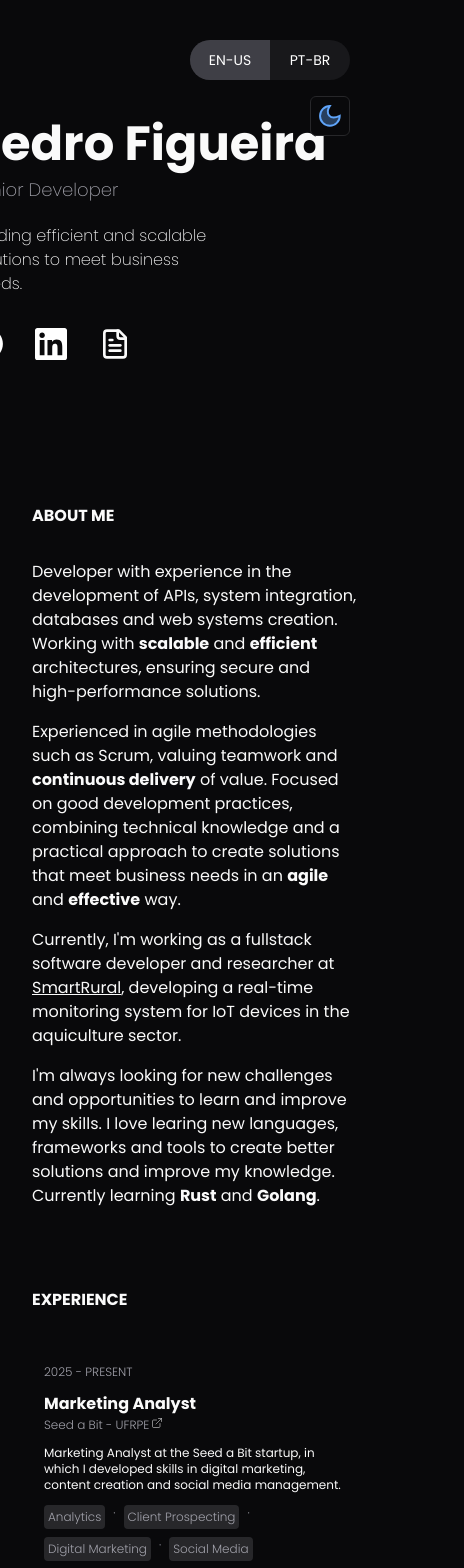
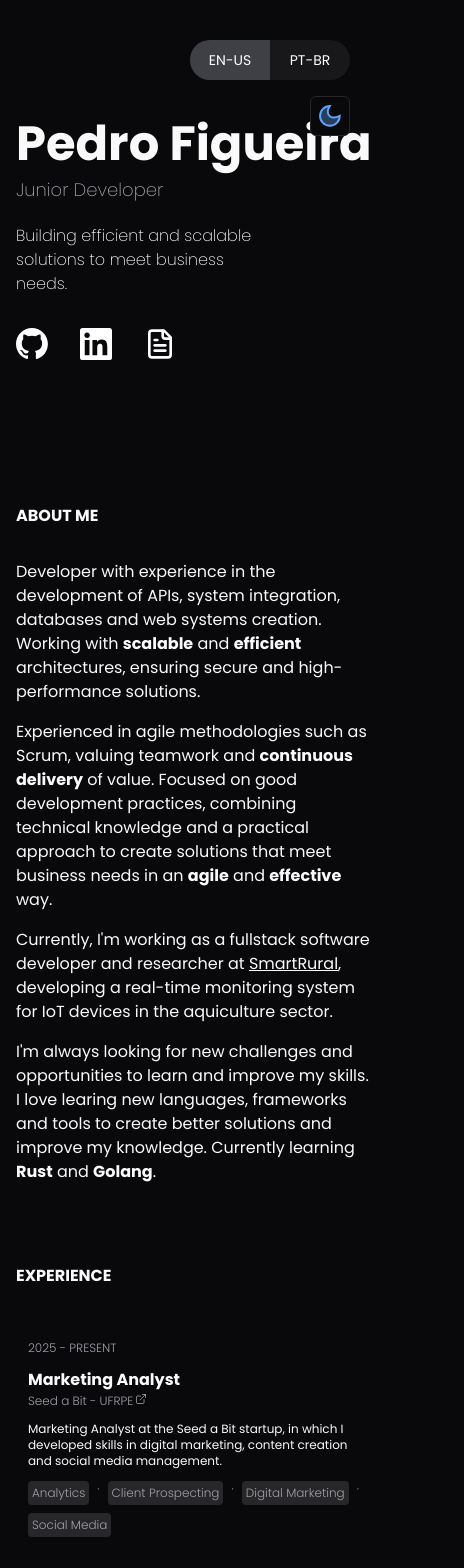
Before and after one commit to PepeuFBV/portfolio, a Next.js app: page / in a window 390 px wide. Shown: the top 1568 px of the page, 464 px wide, since content can reach past the window. Built offline with nearby package versions, Linux system fonts and the light colour scheme.

Commit message:
Overall stylistic fixes

```diff
--- a/src/app/page.tsx
+++ b/src/app/page.tsx
@@ -15,10 +15,10 @@ export default function Main() {
 
     return (
         <main className="flex flex-col lg:flex-row h-screen w-full items-center mt-10 md:mt-0 lg:px-20 xl:px-32 py-20 lg:py-36 gap-36">
-            <div className='lg:fixed lg:w-1/2 lg:-z-10 h-full lg:pb-16 lg:pt-32 mx-5 md:mx-2 lg:mx-0'>
-                <Home className='h-full' languagePos={languagePos} />
+            <div className='lg:fixed w-full lg:w-1/2 lg:-z-10 h-full lg:pb-16 lg:pt-32 mx-5 md:mx-2 lg:mx-0'>
+                <Home className='h-full mx-4 md:mx-0' languagePos={languagePos} />
             </div>
-            <div className="lg:w-1/2 mx-8 lg:ml-auto h-full flex flex-col gap-20 lg:mt-40 scroll-my-10">
+            <div className="lg:w-1/2 mx-4 lg:ml-auto h-full flex flex-col gap-20 lg:mt-40 scroll-my-10">
                 <AboutMe INITIAL_DELAY={INITIAL_DELAY} languagePos={languagePos} />
                 <Experience INITIAL_DELAY={INITIAL_DELAY + 0.8} languagePos={languagePos} />
                 <Projects INITIAL_DELAY={INITIAL_DELAY + 3.8} languagePos={languagePos} />
--- a/src/components/core/Experience/Job/index.tsx
+++ b/src/components/core/Experience/Job/index.tsx
@@ -21,7 +21,7 @@ const Job: React.FC<JobProps> = ({ job, DELAY = 0.0, languagePos = 0 }) => {
             initial={{ opacity: 0, x: -15 }}
             animate={{ opacity: 1, x: 0 }}
             transition={{ duration: 0.5, delay: DELAY }}
-            className='flex flex-col lg:flex-row gap-3 hover:bg-zinc-300 dark:hover:bg-zinc-900 hover:bg-opacity-15 dark:hover:shadow p-3 rounded-xl min-h-40 max-h-48'
+            className='flex flex-col lg:flex-row gap-3 hover:bg-zinc-300 dark:hover:bg-zinc-900 hover:bg-opacity-15 dark:hover:shadow p-3 rounded-xl md:min-h-40 md:max-h-48'
         >
             <Dates dates={job.date} languagePos={languagePos} />
             <div className='flex flex-col justify-between mb-1 w-full gap-2 lg:gap-0'>
--- a/src/components/core/Projects/Project/index.tsx
+++ b/src/components/core/Projects/Project/index.tsx
@@ -37,12 +37,12 @@ const Project: React.FC<ProjectProps> = ({ project, DELAY = 0.0, languagePos = 0
             initial={{ opacity: 0, x: -15 }}
             animate={{ opacity: 1, x: 0 }}
             transition={{ duration: 0.5, delay: DELAY }}
-            className='grid grid-cols-12 gap-3 hover:bg-slate-700 hover:bg-opacity-15 hover:shadow p-3 rounded-xl min-h-40 max-h-48'
+            className='flex flex-col md:grid md:grid-cols-12 md:gap-3 hover:bg-slate-700 hover:bg-opacity-15 hover:shadow p-3 rounded-xl md:min-h-40 md:max-h-48'
             href={project.link}
             target='_blank'
             rel='noreferrer'
         >
-            <div className='col-span-4 md:max-lg:col-span-3 relative h-full w-full overflow-hidden rounded-xl'>{hasImage &&
+            <div className='hidden md:block md:col-span-4 md:max-lg:col-span-3 relative h-full w-full overflow-hidden rounded-xl'>{hasImage &&
                 <Image
                     src={loadAssetUrl(project.picture || '')}
                     alt={project.name}
@@ -54,7 +54,7 @@ const Project: React.FC<ProjectProps> = ({ project, DELAY = 0.0, languagePos = 0
                 />
             }
             </div>
-            <div className='col-span-8 md:max-lg:col-span-9 flex flex-col justify-between mb-1 gap-2 lg:gap-0'>
+            <div className='md:col-span-8 md:max-lg:col-span-9 flex flex-col justify-between mb-1 gap-2 lg:gap-0'>
                 <div className='flex flex-col gap-3'>
                     <div className='flex flex-row justify-between items-center'>
                         <div className='h-full flex gap-2'>
```
